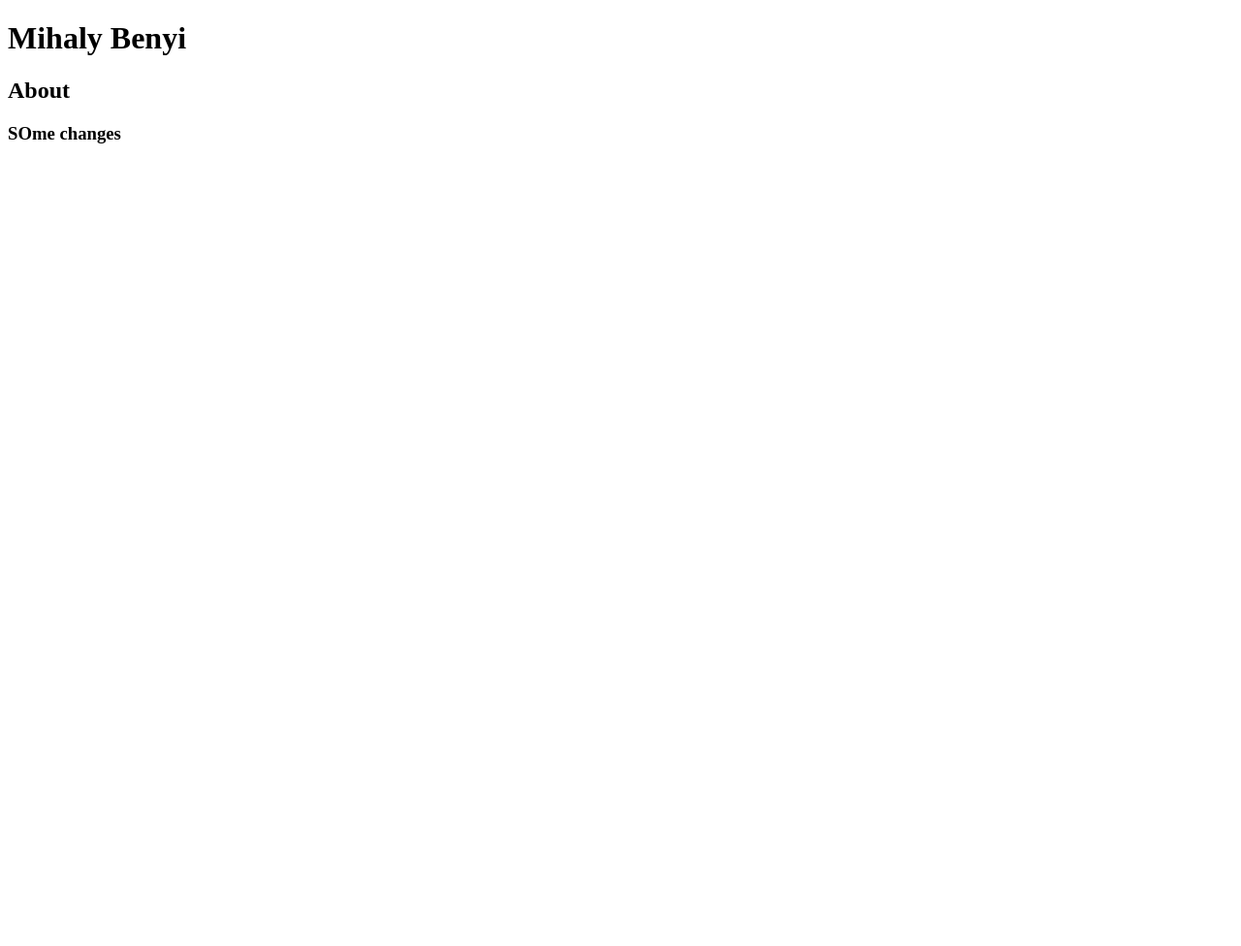
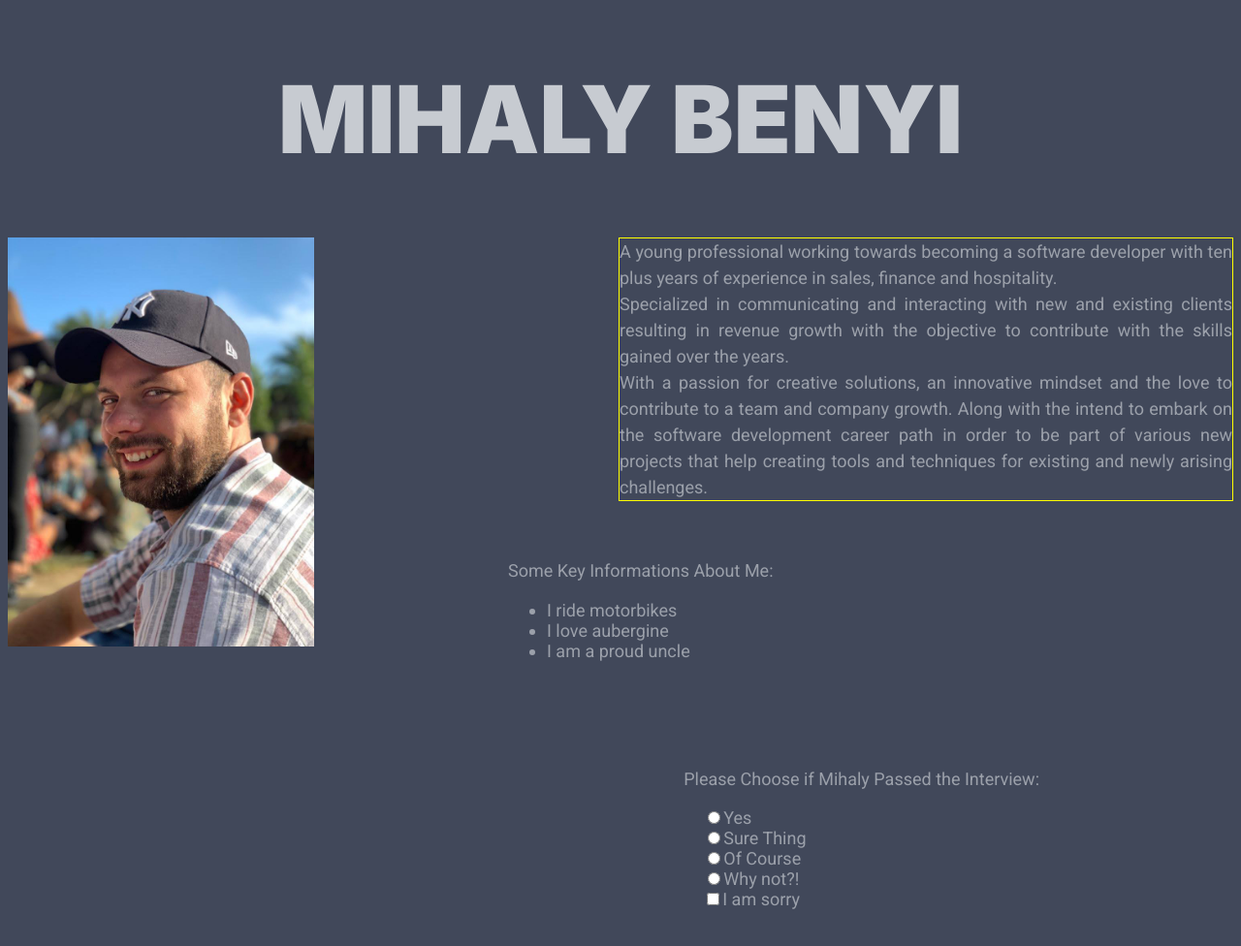
Before and after one commit to benyim27/Portfolio, a plain HTML site: page index.html in a window 1280 px wide. Shown: the whole page at 97% size. Before the commit the page ends 800 px from the top, so only its background shows below. Drawn offline with Linux system fonts and the light colour scheme; files whose address does not match are found by name.

Commit message:
bases of where I start my portfolio page

```diff
--- a/index.html
+++ b/index.html
@@ -4,12 +4,51 @@
     <meta charset="UTF-8">
     <meta http-equiv="X-UA-Compatible" content="IE=edge">
     <meta name="viewport" content="width=device-width, initial-scale=1.0">
-    <title>Document</title>
+    <title>Portfolio Page</title>
+    <link rel="stylesheet" href="styles.css">
+    <link rel="preconnect" href="https://fonts.googleapis.com">
+<link rel="preconnect" href="https://fonts.gstatic.com" crossorigin>
+<link href="https://fonts.googleapis.com/css2?family=Inter:wght@900&family=Roboto&display=swap" rel="stylesheet">
 </head>
 <body>
-    <h1>Mihaly Benyi</h1>
-    <h2>About</h2>
-    <h3>SOme changes</h3>
+    <main>
+        <h1>MIHALY BENYI</h1>
+        <img id="repPhoto" src="C:\Users\Misi\futureProof\onlinePortfolio\photoOfMe.JPG" alt="Photo of a man in yankees hat">
+        <p id="mainText">A young professional working towards becoming a software developer with ten plus years of experience in sales, finance and hospitality.<br>
+          Specialized in communicating and interacting with new and existing clients resulting in revenue growth with the objective to contribute with the skills gained over the years.<br>
+          With a passion for creative solutions, an innovative mindset and the love to contribute to a team and company growth. Along with the intend to embark on the software development career path in order to be part of various new projects that help creating tools and techniques for existing and newly arising challenges.</p>
+        <div id="infoAboutMe">
+          <p id="about">Some Key Informations About Me:</p>
+          <ul>
+            <li>I ride motorbikes</li>
+            <li>I love aubergine</li>
+            <li>I am a proud uncle</li>
 
+          </ul>
+        </div>
+
+        <div id="pleaseChoose">
+          <form>
+            <p>Please Choose if Mihaly Passed the Interview:</p><br>
+            <div id="options">
+              <label for="yes">
+                <input id="yes" value="pass" type="radio" name"rateSuccess">Yes
+              </label> <br>
+              <lable for="sureThing">
+                <input id="sureThing" value="pass" type="radio" name"rateSuccess">Sure Thing
+                </label><br>
+                <label for="ofCourse">
+                  <input id="ofCourse" value="pass" type="radio" name"rateSuccess">Of Course
+                </label><br>
+                <label for=whyNot>
+                  <input id=whyNot value="pass" type="radio" name"rateSuccess">Why not?!
+                </label><br>
+                <label for="thisIsJustDevastating">
+                  <input id="thisIsJustDevastating" value="Fail" type="checkbox" name"rateSuccess">I am sorry
+                </label><br>
+                <div>
+          </form>
+        </div>
+      </main>
 </body>
 </html>
--- /dev/null
+++ b/styles.css
@@ -0,0 +1,66 @@
+h1 {
+    text-align: center;
+    color: #C7CBD1;
+    font-size: 96.5px;
+    font-family: 'Inter', sans-serif;
+  }
+
+  body {
+    color: #9BA0AA;
+    font-size: 18px;
+    font-family: 'Roboto', sans-serif;
+  }
+
+  #mainText {
+      margin-top: auto;
+    text-align: justify;
+    float: inline-end;
+  width: 50%;
+    margin-right: auto;
+    line-height: 1.5;
+    border: 1px solid yellow;
+  }
+
+  #repPhoto {
+      float: left;
+    display: left;
+    margin-left: 0px;
+    width: 25%;
+  }
+  #mainText, #repPhoto{
+    display: inline-block;
+
+  }
+
+  #pleaseChoose,
+  #infoAboutMe {
+    display: inline-block;
+  }
+
+  #pleaseChoose {
+    float: right;
+    margin-right: 200px;
+    margin-top: 25px;
+    margin-bottom: 100px;
+  }
+
+  #infoAboutMe {
+    margin: 25px 0px 50px 200px;
+  }
+
+  #about {
+    margin-bottom: 20px;
+  }
+
+  #options {
+    margin-top: -20px;
+    margin-left: 20px;
+  }
+
+  html {
+    background-color: #41485A;
+  }
+
+  footer {
+    font-size: 14px;
+  }
```
Also changed, not shown: photoOfMe.jpg (added).
